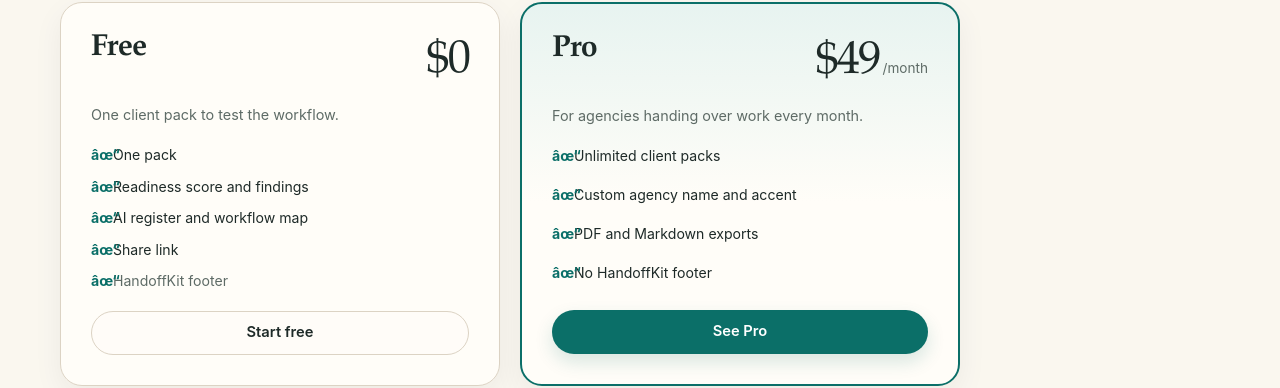
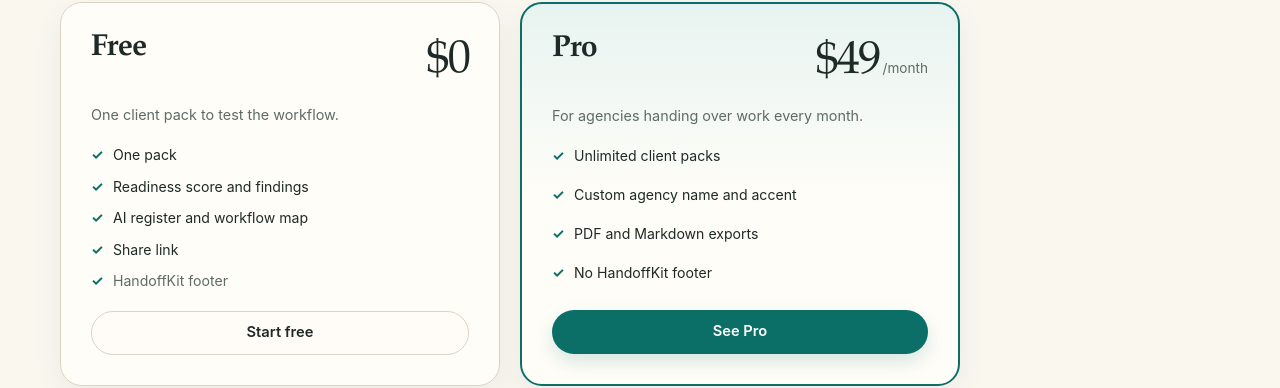
Before and after one commit to devtechedge/handoffkit, a Next.js app in the folder apps/web/: page / in a window 1280 px wide. Shown: the part 3009-3397 px from the top of the page. Built offline with nearby package versions, Linux system fonts and the light colour scheme; no server answers.

Commit message:
fix(web): restore styles glyph encoding

```diff
--- a/apps/web/src/app/globals.css
+++ b/apps/web/src/app/globals.css
@@ -805,7 +805,7 @@
 }
 
 .price-list li::before {
-  content: "âœ“";
+  content: "✓";
   position: absolute;
   left: 0;
   color: var(--accent);
@@ -921,7 +921,7 @@
 }
 
 .faq details[open] summary::after {
-  content: "âˆ’";
+  content: "−";
 }
 
 .faq details p {
@@ -1686,7 +1686,7 @@
 }
 
 .runbook-block li::before {
-  content: "Â·";
+  content: "·";
   position: absolute;
   left: 0;
   color: var(--accent);
@@ -1851,7 +1851,7 @@
 }
 
 .auth-points li::before {
-  content: "âœ“";
+  content: "✓";
   position: absolute;
   left: 0;
   color: var(--accent);
```
